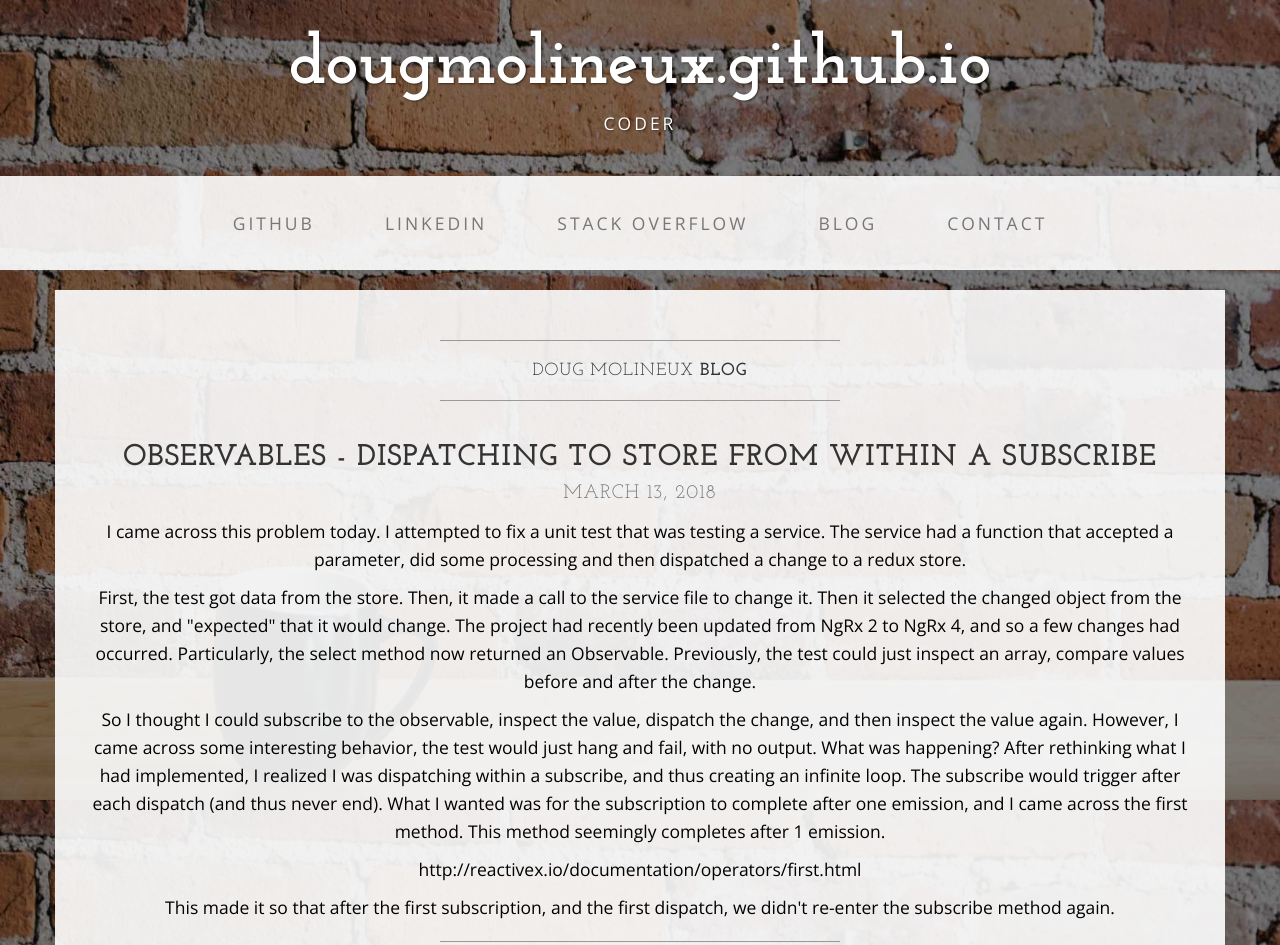
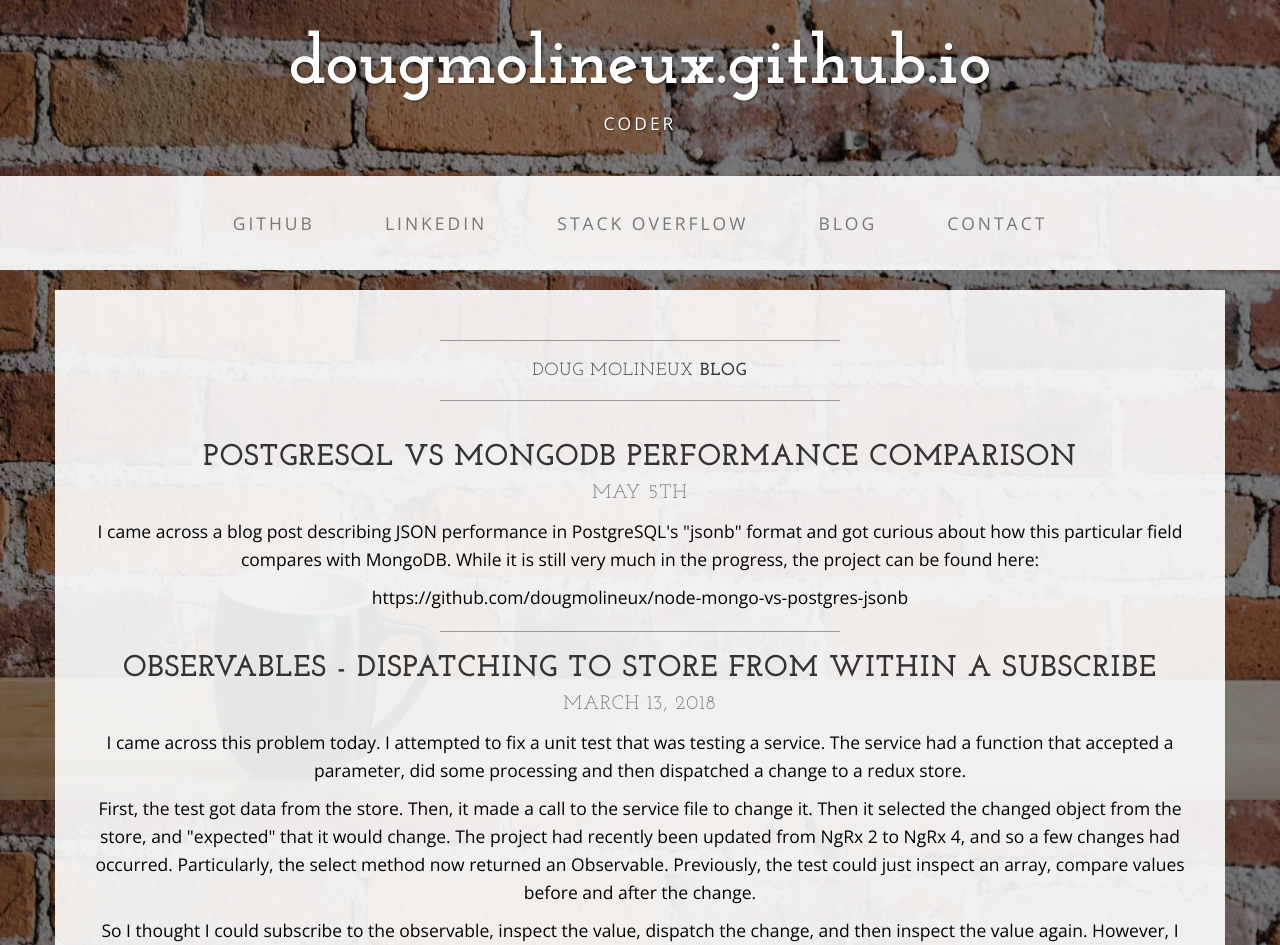
Before and after one commit to dougmolineux/dougmolineux.github.io, a plain HTML site: page blog.html in a window 1280 px wide. Shown: the top 945 px of the page. Drawn offline with nearby package versions, Linux system fonts and the light colour scheme.

Commit message:
Adding blog entry

```diff
--- a/blog.html
+++ b/blog.html
@@ -87,6 +87,19 @@
                 </div>
                 <div class="col-lg-12 text-center">
                     <!-- <img class="img-responsive img-border img-full" src="img/slide-1.jpg" alt=""> -->
+                    <h2>PostgreSQL vs MongoDB Performance Comparison
+                        <br>
+                        <small>May 5th</small>
+                    </h2>
+                    <p>
+                        I came across a blog post describing JSON performance in PostgreSQL's "jsonb" format
+                        and got curious about how this particular field compares with MongoDB. While it is
+                        still very much in the progress, the project can be found here:
+                    </p>
+                    <p>
+                        https://github.com/dougmolineux/node-mongo-vs-postgres-jsonb
+                    </p>
+                    <hr>
                     <h2>Observables - Dispatching to Store from within a Subscribe
                         <br>
                         <small>March 13, 2018</small>
@@ -124,7 +137,6 @@
                         the subscribe method again.
                     </p>
                     <!-- <a href="#" class="btn btn-default btn-lg">Read More</a> -->
-                    <hr>
                 </div>
                 <!-- <div class="col-lg-12 text-center">
                     <img class="img-responsive img-border img-full" src="img/slide-2.jpg" alt="">
```
Also changed, not shown: index.html (+3 -2 lines).
